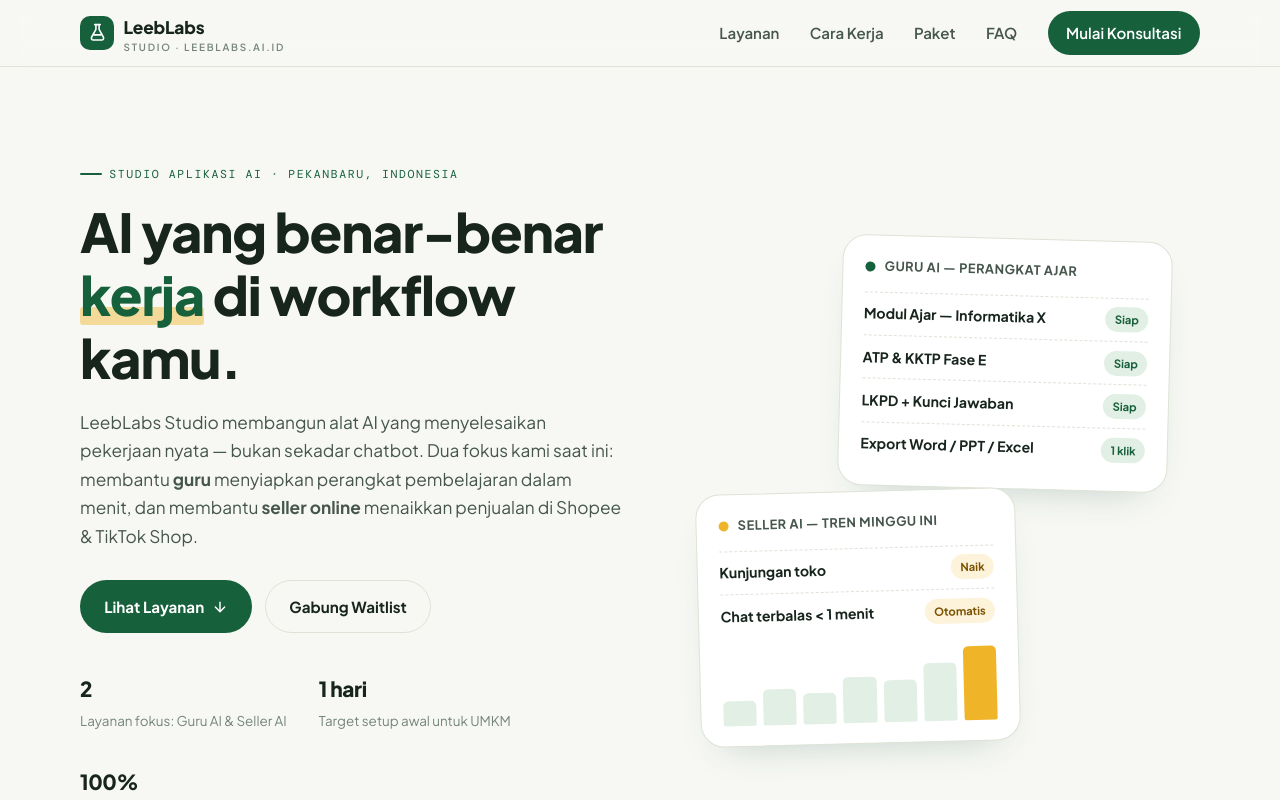
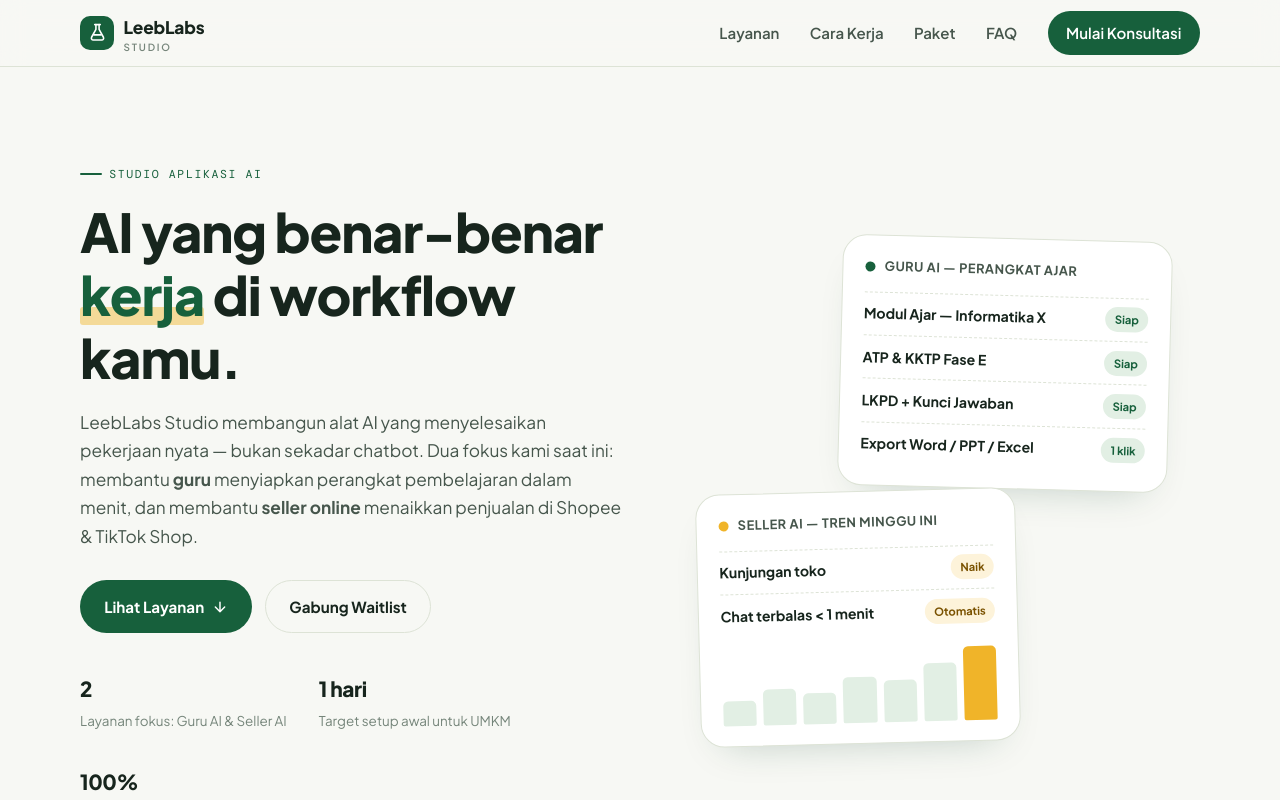
Before and after one commit to LeebSite/LeebLabs-Studio, a React (Vite) app: page / in a window 1280 px wide. Shown: the top 800 px of the page. Built offline with nearby package versions, Linux system fonts and the light colour scheme.

Commit message:
Cannot generate commit message: no workspace

```diff
--- a/index.html
+++ b/index.html
@@ -6,7 +6,7 @@
     <meta name="color-scheme" content="light dark" />
     <meta
       name="description"
-      content="LeebLabs Studio — studio aplikasi AI dari Pekanbaru. Dua layanan unggulan: Guru AI untuk perangkat pembelajaran, dan Seller AI untuk seller Shopee & TikTok Shop."
+      content="LeebLabs Studio — studio aplikasi AI. Dua layanan unggulan: Guru AI untuk perangkat pembelajaran, dan Seller AI untuk seller Shopee & TikTok Shop."
     />
     <link rel="icon" href="data:," />
     <link rel="preconnect" href="https://fonts.googleapis.com" />
@@ -15,7 +15,7 @@
       href="https://fonts.googleapis.com/css2?family=Plus+Jakarta+Sans:ital,wght@0,400;0,500;0,600;0,700;0,800;1,500&family=DM+Mono:wght@400;500&display=swap"
       rel="stylesheet"
     />
-    <title>LeebLabs Studio — AI yang Kerja di Workflow Lokal</title>
+    <title>LeebLabs Studio AI</title>
   </head>
   <body>
     <div id="root"></div>
--- a/src/components/Brand.tsx
+++ b/src/components/Brand.tsx
@@ -21,7 +21,7 @@
       </span>
       <span>
         LeebLabs
-        <small>Studio &middot; leeblabs.ai.id</small>
+        <small>Studio</small>
       </span>
     </a>
   );
--- a/src/components/Hero.tsx
+++ b/src/components/Hero.tsx
@@ -6,7 +6,7 @@
       <section className="hero">
         <div className="wrap hero__grid">
           <div>
-            <span className="tag">Studio Aplikasi AI &middot; Pekanbaru, Indonesia</span>
+            <span className="tag">Studio Aplikasi AI</span>
             <h1>
               AI yang benar-benar <em>kerja</em> di workflow kamu.
             </h1>
```
